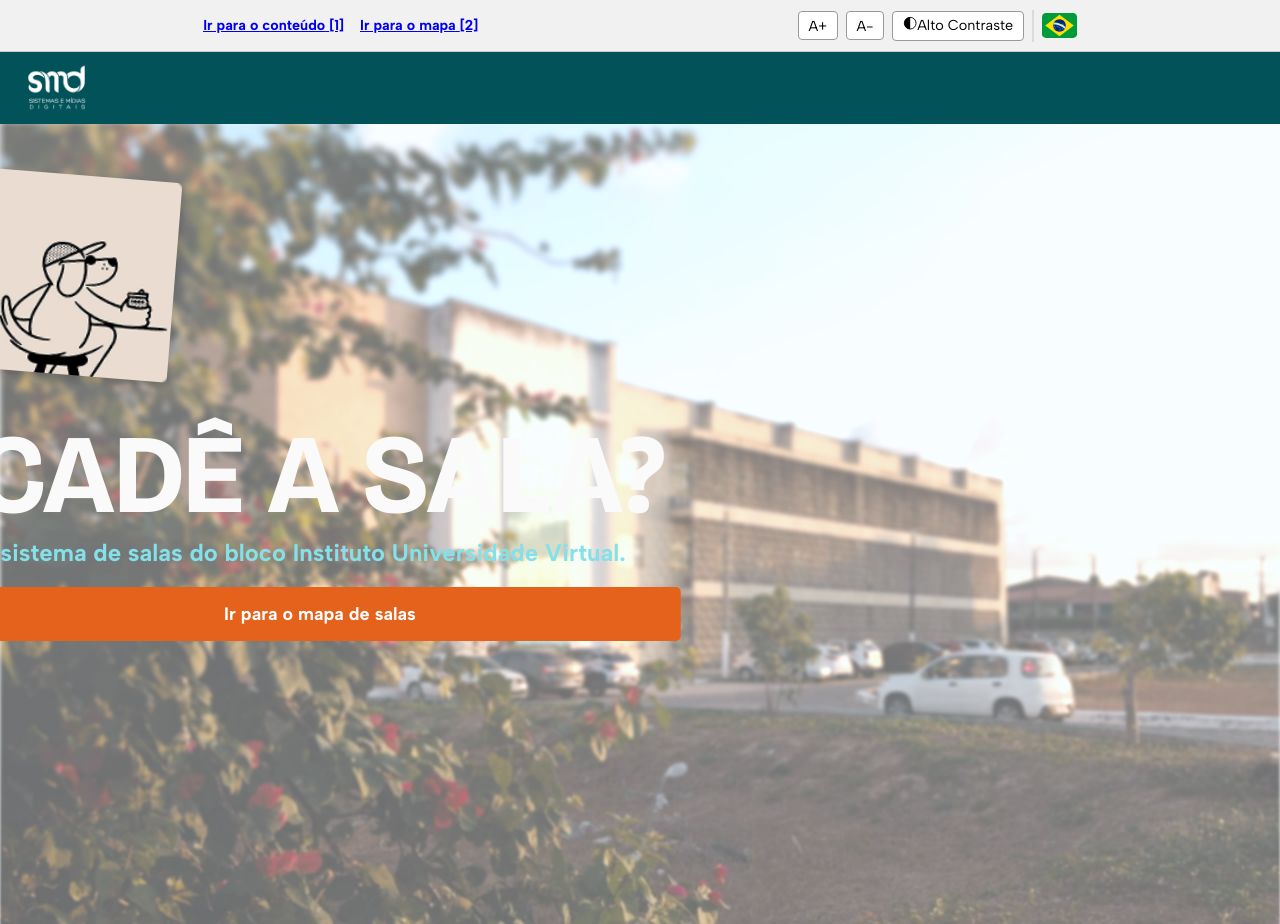
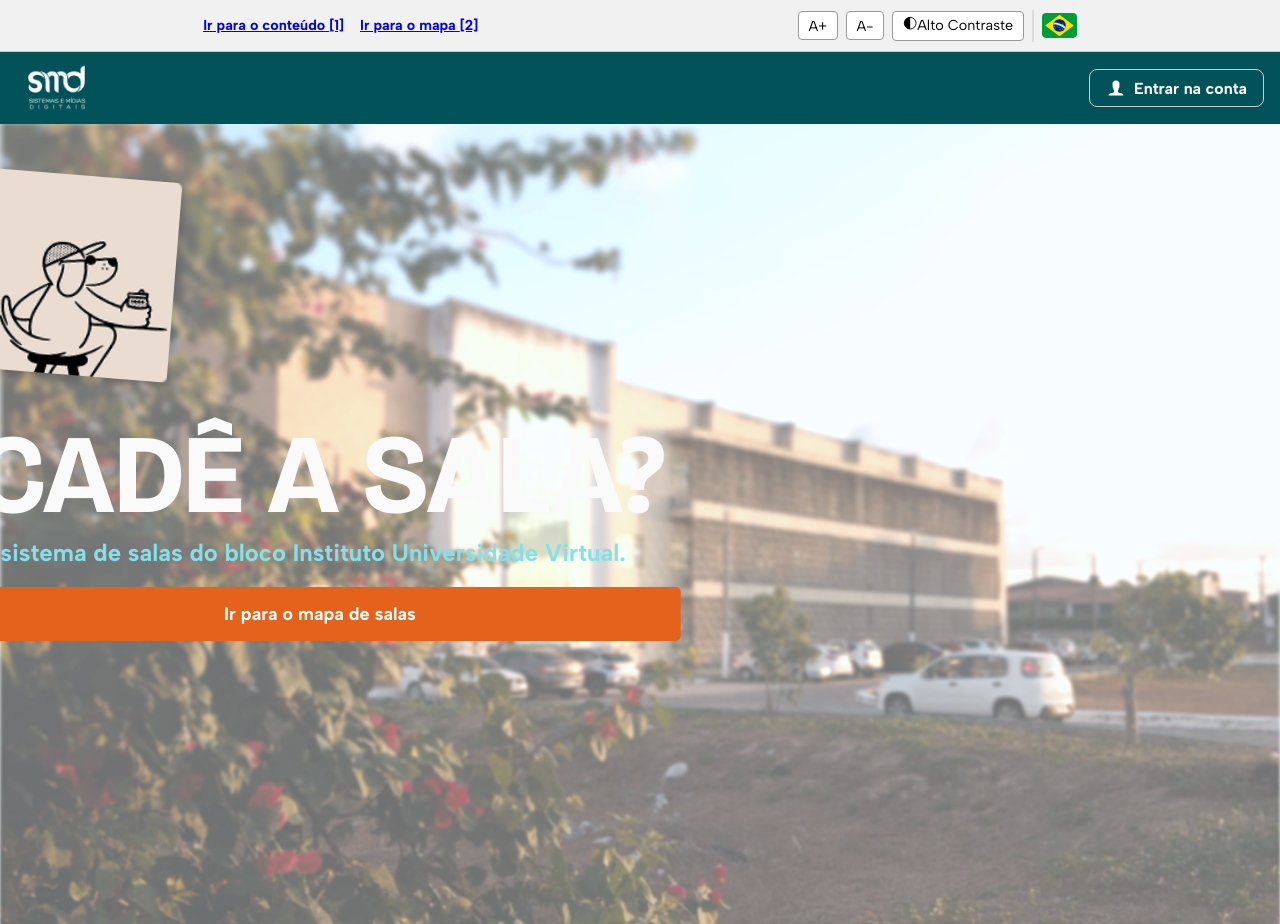
Before and after one commit to TheBugs-io/cadeasala-front, a React (Vite) app: page / in a window 1280 px wide. Built offline with nearby package versions, Linux system fonts and the light colour scheme; no server answers.

Commit message:
hotfix: header when user isnt autenticate

```diff
--- a/src/app/Components/header.jsx
+++ b/src/app/Components/header.jsx
@@ -6,6 +6,7 @@ import { useAuth } from "../contexts/AuthContext";
 import { useState, useRef, useEffect } from "react";
 import { MdLogout } from "react-icons/md";
 import { FiArrowUpRight } from "react-icons/fi";
+import { IoIosPerson } from "react-icons/io";
 
 const Header = ({ onSearch }) => {
   const { user, logout } = useAuth();
@@ -18,7 +19,7 @@ const Header = ({ onSearch }) => {
 
   const handleBackHome = () => {
     navigate("/");
-  }
+  };
 
   const handleRedirect = () => {
     if (user?.tipo === "SECRETARIO") {
@@ -47,7 +48,12 @@ const Header = ({ onSearch }) => {
 
   return (
     <header className="header-container" aria-label="Cabeçalho do site">
-      <img src={logo} alt="Logo da plataforma" className="header-logo" onClick={handleBackHome}/>
+      <img
+        src={logo}
+        alt="Logo da plataforma"
+        className="header-logo"
+        onClick={handleBackHome}
+      />
 
       {!esconderSearch && (
         <>
@@ -65,7 +71,7 @@ const Header = ({ onSearch }) => {
         </>
       )}
 
-      {user && (
+      {user ? (
         <div className="header-account-wrapper" ref={menuRef}>
           <button
             className="header-account-btn"
@@ -87,14 +93,27 @@ const Header = ({ onSearch }) => {
               aria-label="Menu da conta"
             >
               <button role="menuitem" tabIndex={0} onClick={handleRedirect}>
-                Minha página inicial <FiArrowUpRight size={20}/>
+                Minha página inicial <FiArrowUpRight size={20} />
               </button>
-              <button role="menuitem" tabIndex={0} onClick={handleLogout} className="logout-btn">
-                <b>Sair</b> <MdLogout size={20}/>
+              <button
+                role="menuitem"
+                tabIndex={0}
+                onClick={handleLogout}
+                className="logout-btn"
+              >
+                <b>Sair</b> <MdLogout size={20} />
               </button>
             </div>
           )}
         </div>
+      ) : (
+        <button
+          className="header-login-btn"
+          onClick={() => navigate("/login")}
+          aria-label="Ir para a página de login"
+        >
+          <IoIosPerson size={20} /> Entrar na conta
+        </button>
       )}
     </header>
   );
--- a/src/app/styles/Header.css
+++ b/src/app/styles/Header.css
@@ -22,6 +22,27 @@
   background: none;
   border: none;
   cursor: pointer;
+}
+
+.header-login-btn {
+  display: flex;
+  gap: 0.5rem;
+  background-color: transparent;
+  align-items: center;
+  border: 1px solid #ccc;
+  padding: 0.5rem 1rem;
+  border-radius: 8px;
+  cursor: pointer;
+  font-weight: bold;
+  font-size: 1rem;
+  color: white;
+  transition: all 0.3s ease;
+  margin-left: auto;
+}
+
+.header-login-btn:hover {
+  background-color: #f0f0f0;
+  color: black;
 }
 
 .header-account-icon {
```
